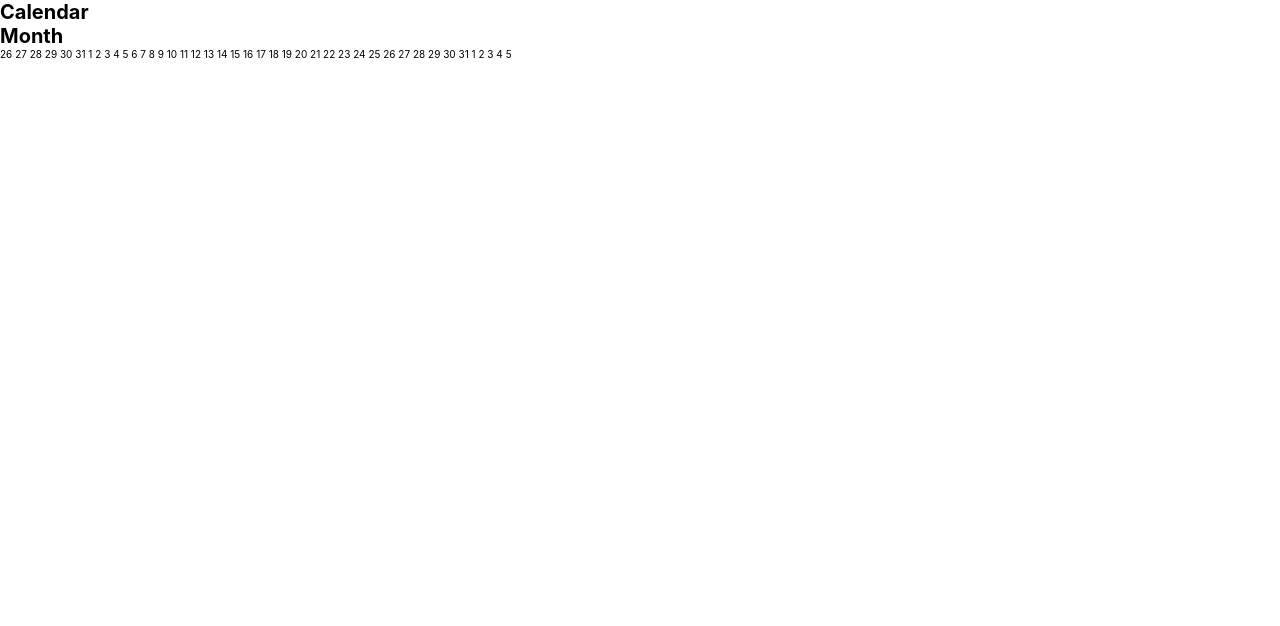
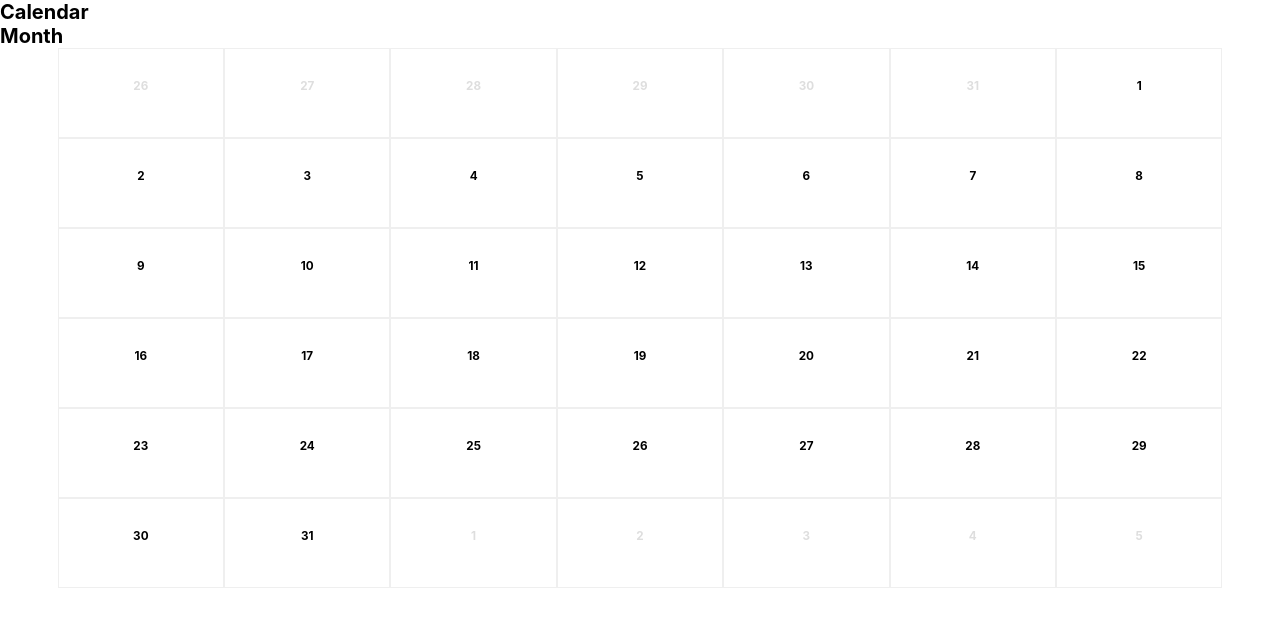
Before and after one commit to sebaslh12/calendar-challenge, a React (Create React App) app: page / in a window 1280 px wide. Shown: the top 626 px of the page. Built offline with nearby package versions, Linux system fonts and the light colour scheme.

Commit message:
Day Component created. Added some basic styles to calendar. Rendering full calendar view.

```diff
--- /dev/null
+++ b/src/components/Calendar/Day.js
@@ -0,0 +1,19 @@
+import React from 'react';
+
+const Day = ({ dayData, currentMonth }) => {
+	const isActive = dayData.month() === currentMonth;
+	const handleClick = (e)=>{
+		e.preventDefault();
+		e.stopPropagation();
+		if(isActive) {
+			console.log('Event creation')
+		}
+	}
+	return (
+		<div className={`day${!isActive ? ' disabled' : ''}`} onClick={handleClick}>
+			<h3>{dayData.date()}</h3>
+		</div>
+	);
+}
+
+export default Day;
--- a/src/components/Calendar/Month.js
+++ b/src/components/Calendar/Month.js
@@ -1,11 +1,12 @@
 import React from 'react';
 import dayjs from 'dayjs';
+import Day from './Day';
 
 const daysOfPastMonth = (dayOfWeek, startingDay) => {
 	const weekBefore = [];
 	for (let daysBefore = 0; daysBefore < dayOfWeek; daysBefore++) {
 		const dayOfPreviousMonth = dayjs(startingDay).day(dayOfWeek).subtract(dayOfWeek - daysBefore, 'day');
-		weekBefore.push(dayOfPreviousMonth.date());
+		weekBefore.push(dayOfPreviousMonth);
 	}
 	return weekBefore;
 }
@@ -15,7 +16,7 @@ const daysOfNextMonth = (finalDay) => {
 	const weekAfter = [];
 	for (let daysAfter = finalDayOfWeek; daysAfter < 6; daysAfter++) {
 		const dayOfNextMonth = dayjs(finalDay).add(daysAfter, 'day');
-		weekAfter.push(dayOfNextMonth.date());
+		weekAfter.push(dayOfNextMonth);
 	}
 	return weekAfter
 }
@@ -23,8 +24,8 @@ const daysOfNextMonth = (finalDay) => {
 const daysOfCurrentMonth = (daysOfMonth, currentMonth) => {
 	const month = []
 	for (let day = 1; day <= daysOfMonth; day++) {
-		//const currentDay = dayjs().month(currentMonth).date(day);
-		month.push(day)
+		const currentDay = dayjs().month(currentMonth).date(day);
+		month.push(currentDay)
 	}
 	return month;
 }
@@ -32,14 +33,16 @@ const daysOfCurrentMonth = (daysOfMonth, currentMonth) => {
 const Month = ({ month }) => {
 	const startingDay = dayjs().month(month.currentMonth).date(1);
 	const pastMonth = daysOfPastMonth(month.startingDayOfWeek, startingDay)
-	const currentMonth = daysOfCurrentMonth(month.daysOfMonth);
+	const currentMonth = daysOfCurrentMonth(month.daysOfMonth, month.currentMonth);
 	const nextMonth = daysOfNextMonth(dayjs().month(month.currentMonth).date(month.daysOfMonth));
 	const renderDays = [...pastMonth, ...currentMonth, ...nextMonth];
 
 	return (
 		<div>
 			<h1>Month</h1>
-			{renderDays.map((day, index) => <span key={index}> {day} </span>)}
+			<div className="days-container">
+				{renderDays.map((day, index) => <Day key={index} dayData={day} currentMonth={month.currentMonth} />)}
+			</div>
 		</div>
 	);
 }
--- a/src/components/Calendar/index.js
+++ b/src/components/Calendar/index.js
@@ -1,6 +1,7 @@
 import React, { useState } from 'react';
 import dayjs from 'dayjs';
 import Month from './Month';
+import './styles.css';
 
 const Calendar = () => {
 	// This will update the view if the month changes
--- /dev/null
+++ b/src/components/Calendar/styles.css
@@ -0,0 +1,21 @@
+.days-container {
+	display: flex;
+	flex-direction: row;
+	flex-wrap: wrap;
+	justify-content: center;
+	width: 100%;
+}
+
+.day {
+	border: 1px solid #efefef;
+	cursor: pointer;
+	padding: 3rem;
+	text-align: center;
+	height: 9rem;
+	width: 13%;
+}
+
+.day.disabled {
+	color: #dedede;
+	cursor: not-allowed;;
+}
```
Also changed, not shown: src/logo.svg (deleted), 1 other file (tests, documents, lock files or other folders).
